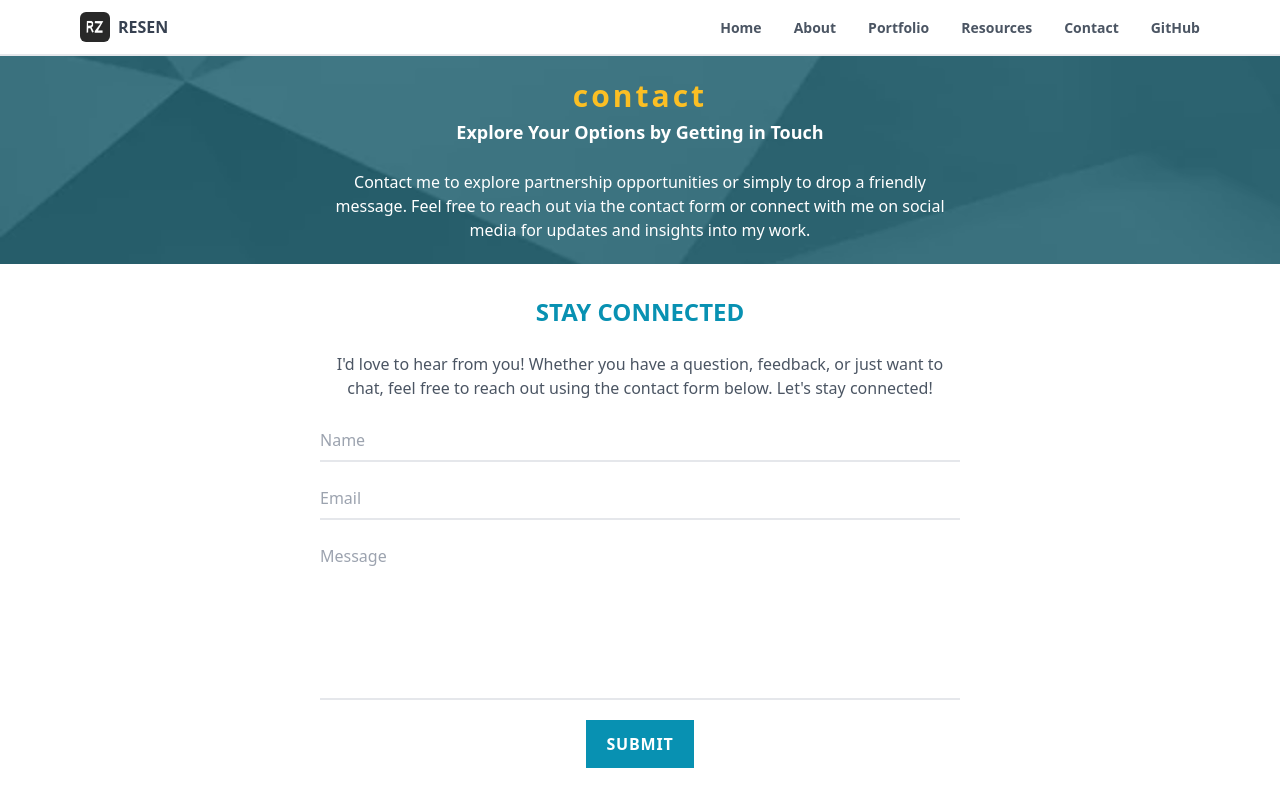
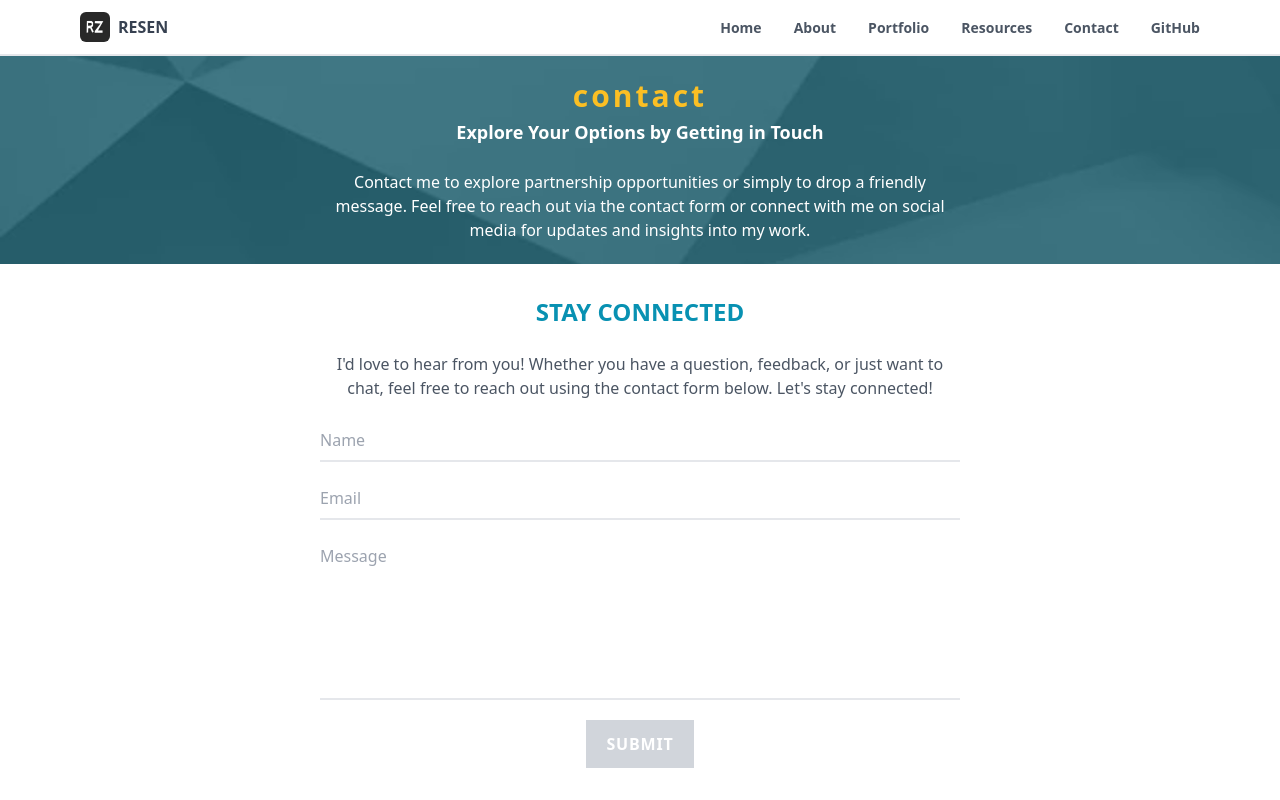
Before and after one commit to resenzhu/nextjs, a Next.js app: page /contact in a window 1280 px wide. Shown: the top 800 px of the page. Built offline with nearby package versions, Linux system fonts and the light colour scheme; what tailwindcss-animated would draw is missing.

Commit message:
change to redux state and add button validation

```diff
--- a/src/components/main/contact/form/input.tsx
+++ b/src/components/main/contact/form/input.tsx
@@ -1,7 +1,9 @@
 'use client';
 
-import {type ChangeEvent, type FormEvent, Fragment, useState} from 'react';
+import {type ChangeEvent, type FormEvent, Fragment} from 'react';
+import type {Form} from '@redux/reducers/main/contact';
 import {Transition} from '@headlessui/react';
+import useContact from '@hooks/main/use-contact';
 
 type InputProps = {
   label: {
@@ -12,20 +14,8 @@ type InputProps = {
   };
 };
 
-type Form = {
-  name: string;
-  email: string;
-  message: string;
-  error: string;
-};
-
 const Input = ({label}: InputProps): JSX.Element => {
-  const [form, setForm] = useState<Form>({
-    name: '',
-    email: '',
-    message: '',
-    error: ''
-  });
+  const {form, setForm} = useContact();
 
   const handleUpdateForm = (
     event: ChangeEvent<HTMLInputElement | HTMLTextAreaElement>
@@ -134,8 +124,14 @@ const Input = ({label}: InputProps): JSX.Element => {
         {form.error}
       </Transition>
       <button
-        className='animate-fade-left place-self-center bg-cyan-600 px-5 py-3 font-bold tracking-wider text-white duration-150 animate-duration-700 active:bg-cyan-700'
+        className='animate-fade-left place-self-center bg-cyan-600 px-5 py-3 font-bold tracking-wider text-white duration-150 animate-duration-700 active:bg-cyan-700 disabled:bg-gray-300'
         type='submit'
+        disabled={
+          form.name.trim().length === 0 ||
+          form.email.trim().length === 0 ||
+          form.message.trim().length === 0 ||
+          form.submitting
+        }
       >
         {label.submit}
       </button>
```
